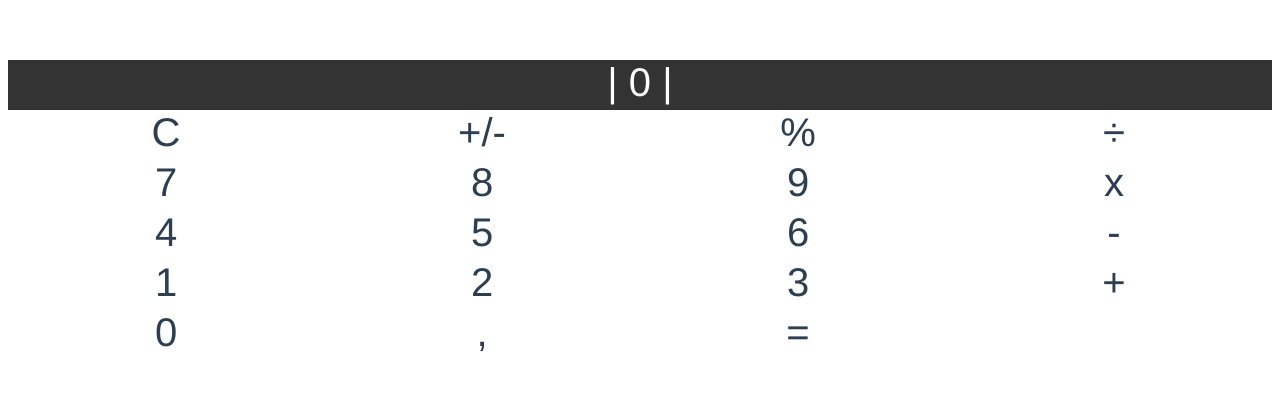
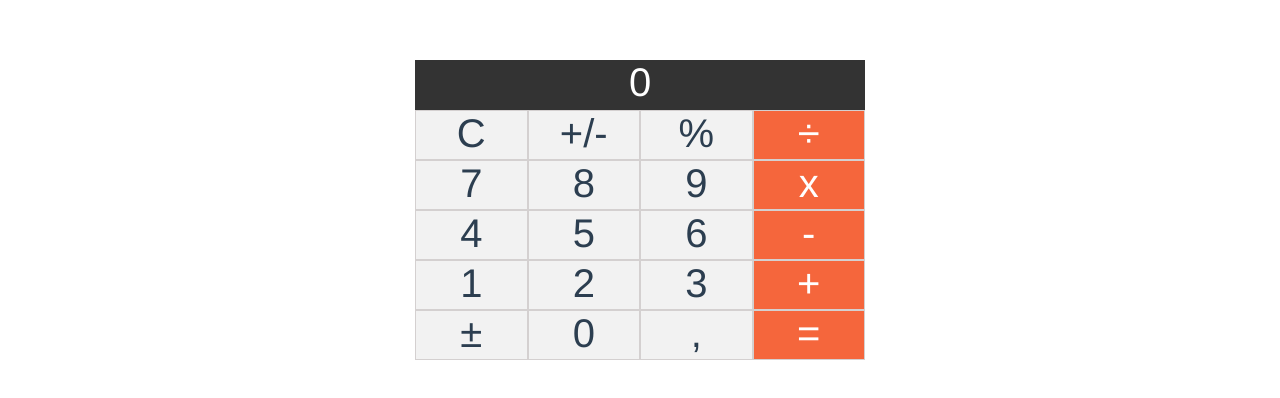
Before and after one commit to clausou/calculadoraVue, a Vue app: page / in a window 1280 px wide. Shown: the top 398 px of the page. Built offline with nearby package versions, Linux system fonts and the light colour scheme.

Commit message:
adicionando estilo ao teclado

```diff
--- a/src/components/calculadora.vue
+++ b/src/components/calculadora.vue
@@ -1,26 +1,26 @@
 <template>
   <div class="calculadora">
-    <div class="display">| 0 |</div>
-    <div>C</div>
-    <div>+/-</div>
-    <div>%</div>
-    <div>÷</div>
-    <div>7</div>
-    <div>8</div>
-    <div>9</div>
-    <div>x</div>
-    <div>4</div>
-    <div>5</div>
-    <div>6</div>
-    <div>-</div>
-    <div>1</div>
-    <div>2</div>
-    <div>3</div>
-    <div>+</div>
-    <!-- <div>±</div> -->
-    <div>0</div>
-    <div>,</div>
-    <div>=</div>
+    <div class="display">0</div>
+    <div class="botao">C</div>
+    <div class="botao">+/-</div>
+    <div class="botao">%</div>
+    <div class="botao operadores">÷</div>
+    <div class="botao">7</div>
+    <div class="botao">8</div>
+    <div class="botao">9</div>
+    <div class="botao operadores">x</div>
+    <div class="botao">4</div>
+    <div class="botao">5</div>
+    <div class="botao">6</div>
+    <div class="botao operadores">-</div>
+    <div class="botao">1</div>
+    <div class="botao">2</div>
+    <div class="botao">3</div>
+    <div class="botao operadores">+</div>
+    <div class="botao">±</div>
+    <div class="botao">0</div>
+    <div class="botao">,</div>
+    <div class="botao operadores">=</div>
   </div>
 </template>
 
@@ -33,6 +33,8 @@
 <!-- Add "scoped" attribute to limit CSS to this component only -->
 <style scoped>
   .calculadora {
+    margin: 0 auto;
+    width: 450px;
     font-size: 40px;
     display: grid;
     grid-template-columns: repeat(4, 1fr);
@@ -45,4 +47,15 @@
     color: white;
   }
 
+  .botao {
+    background-color: #f2f2f2;
+    border: 1px solid rgb(212, 208, 208);
+  }
+
+  .operadores {
+    background-color: rgba(243, 63, 9, 0.794);
+    color: white;
+  }
+
+
 </style>
```
